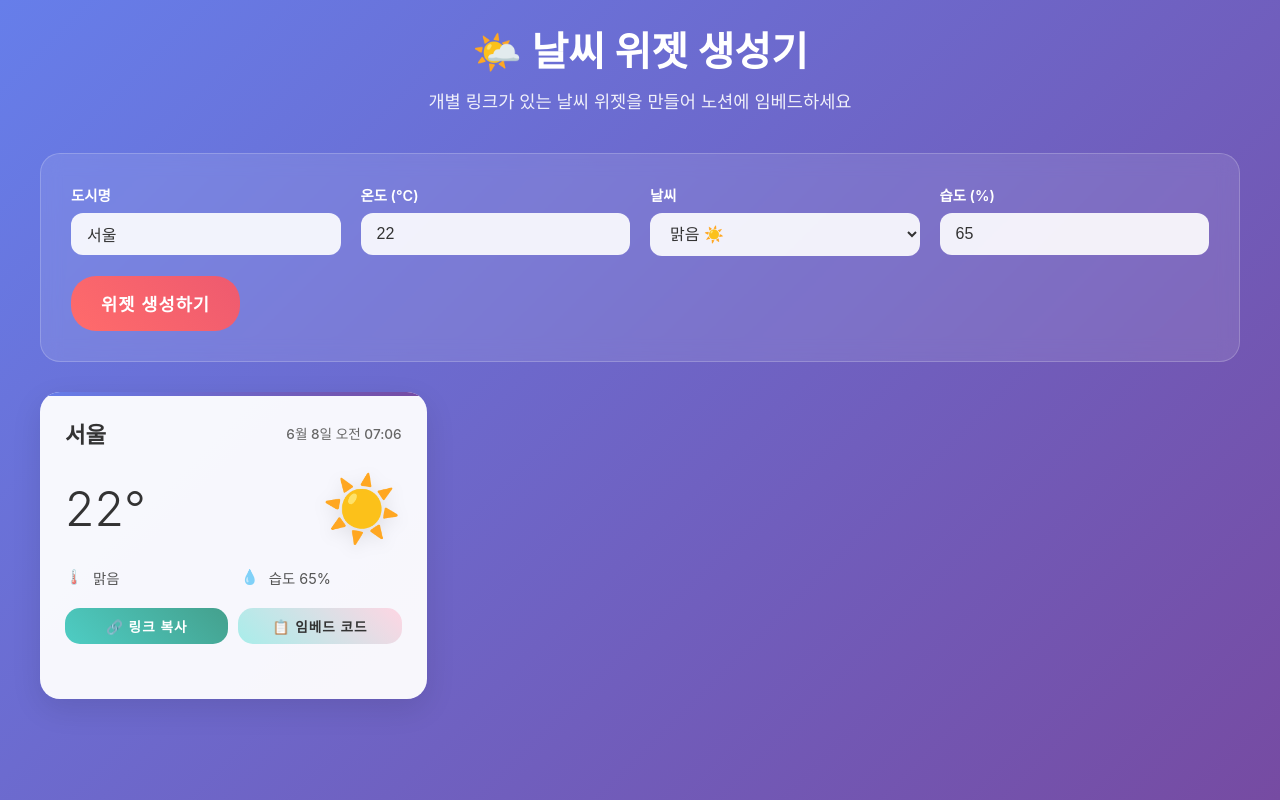
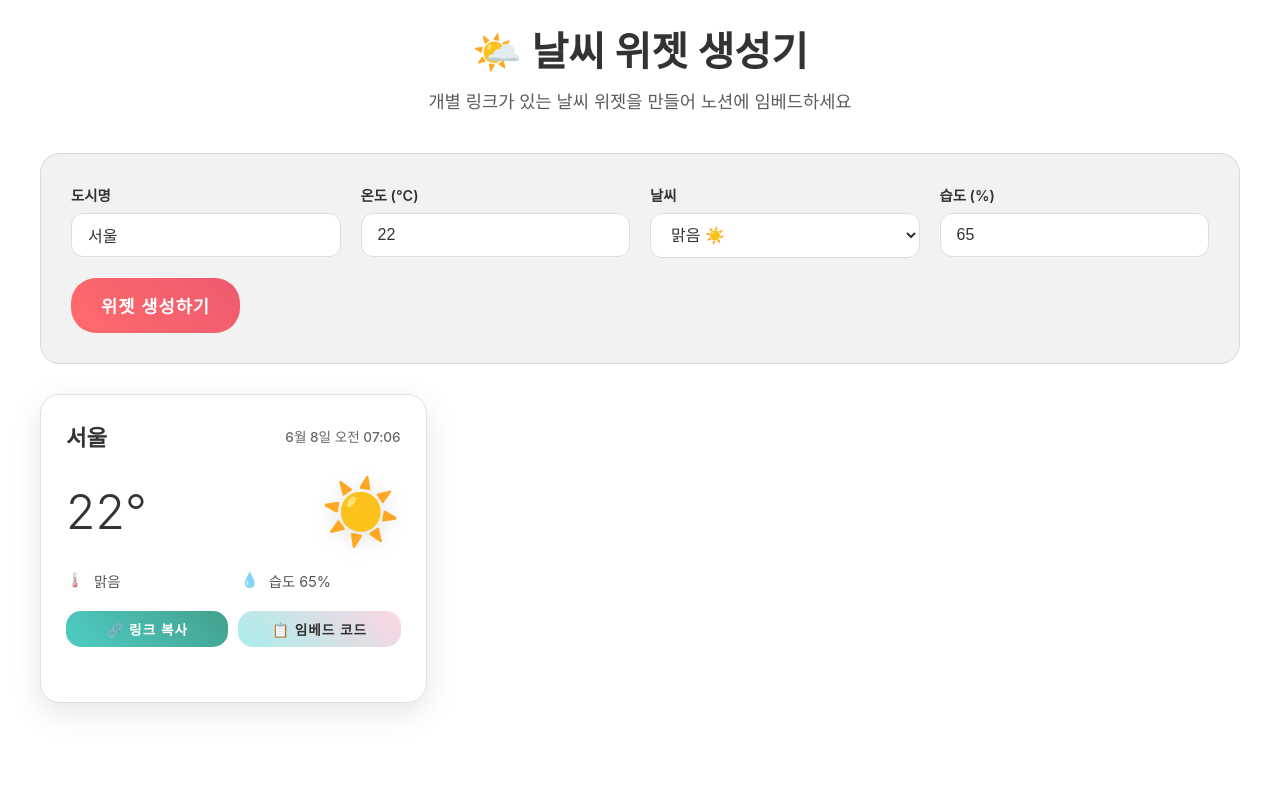
Before and after one commit to JJanga12/weather, a plain HTML site: page index.html in a window 1280 px wide. Drawn offline with Linux system fonts and the light colour scheme.

Commit message:
Update index.html

```diff
--- a/index.html
+++ b/index.html
@@ -13,7 +13,7 @@
 
         body {
             font-family: -apple-system, BlinkMacSystemFont, 'Segoe UI', Roboto, sans-serif;
-            background: linear-gradient(135deg, #667eea 0%, #764ba2 100%);
+            background: #ffffff;
             min-height: 100vh;
             padding: 20px;
         }
@@ -37,6 +37,7 @@
             position: relative;
             overflow: hidden;
             animation: slideIn 0.6s ease-out;
+            border: 1px solid #e0e0e0;
         }
 
         @keyframes slideIn {
@@ -57,7 +58,7 @@
             left: 0;
             right: 0;
             height: 4px;
-            background: linear-gradient(90deg, #667eea, #764ba2);
+            background: linear-gradient(90deg, #ffffff, #ffffff);
         }
 
         .widget-header {
@@ -124,7 +125,7 @@
             gap: 8px;
             font-size: 0.9rem;
             color: #555;
-            background: rgba(255, 255, 255, 0.5);
+            background: rgba(0, 0, 0, 0.05);
             padding: 10px;
             border-radius: 12px;
         }
@@ -149,7 +150,7 @@
 
         .header {
             text-align: center;
-            color: white;
+            color: #333;
             margin-bottom: 40px;
         }
 
@@ -161,17 +162,17 @@
 
         .header p {
             font-size: 1.1rem;
-            opacity: 0.9;
+            opacity: 0.8;
         }
 
         .controls {
-            background: rgba(255, 255, 255, 0.1);
+            background: rgba(0, 0, 0, 0.05);
             backdrop-filter: blur(10px);
-            border: 1px solid rgba(255, 255, 255, 0.2);
+            border: 1px solid rgba(0, 0, 0, 0.1);
             border-radius: 20px;
             padding: 30px;
             margin-bottom: 30px;
-            color: white;
+            color: #333;
         }
 
         .form-grid {
@@ -194,9 +195,9 @@
 
         .form-group input, .form-group select {
             padding: 12px 16px;
-            border: none;
+            border: 1px solid #ddd;
             border-radius: 12px;
-            background: rgba(255, 255, 255, 0.9);
+            background: #ffffff;
             font-size: 1rem;
             color: #333;
             transition: all 0.3s ease;
@@ -207,6 +208,7 @@
             background: white;
             transform: translateY(-2px);
             box-shadow: 0 8px 25px rgba(0, 0, 0, 0.1);
+            border-color: #667eea;
         }
 
         .btn {
@@ -239,13 +241,14 @@
         }
 
         .generator-widget {
-            background: rgba(255, 255, 255, 0.95);
+            background: #ffffff;
             border-radius: 20px;
             padding: 25px;
             box-shadow: 0 10px 30px rgba(0, 0, 0, 0.1);
             transition: all 0.3s ease;
             position: relative;
             overflow: hidden;
+            border: 1px solid #e0e0e0;
         }
 
         .generator-widget::before {
@@ -255,7 +258,7 @@
             left: 0;
             right: 0;
             height: 4px;
-            background: linear-gradient(90deg, #667eea, #764ba2);
+            background: linear-gradient(90deg, #ffffff, #ffffff);
         }
 
         .generator-widget:hover {
@@ -326,7 +329,7 @@
 
         .no-widgets {
             text-align: center;
-            color: rgba(255, 255, 255, 0.8);
+            color: rgba(0, 0, 0, 0.6);
             font-size: 1.2rem;
             margin-top: 50px;
         }
@@ -375,12 +378,12 @@
             display: none !important;
         }
 
-        /* 날씨별 배경 */
-        .weather-sunny { background: linear-gradient(135deg, #f6d365 0%, #fda085 100%); }
-        .weather-cloudy { background: linear-gradient(135deg, #a8edea 0%, #fed6e3 100%); }
-        .weather-rainy { background: linear-gradient(135deg, #667eea 0%, #764ba2 100%); }
-        .weather-snowy { background: linear-gradient(135deg, #e6ddd4 0%, #d5d4d0 100%); }
-        .weather-windy { background: linear-gradient(135deg, #89f7fe 0%, #66a6ff 100%); }
+        /* 날씨별 배경 - 모두 흰색으로 변경 */
+        .weather-sunny { background: #ffffff; }
+        .weather-cloudy { background: #ffffff; }
+        .weather-rainy { background: #ffffff; }
+        .weather-snowy { background: #ffffff; }
+        .weather-windy { background: #ffffff; }
 
         @media (max-width: 320px) {
             .weather-widget {
@@ -492,12 +495,13 @@
             windy: '바람'
         };
 
+        // 모든 날씨 배경을 흰색으로 변경
         const weatherGradients = {
-            sunny: 'linear-gradient(135deg, #f6d365 0%, #fda085 100%)',
-            cloudy: 'linear-gradient(135deg, #a8edea 0%, #fed6e3 100%)',
-            rainy: 'linear-gradient(135deg, #667eea 0%, #764ba2 100%)',
-            snowy: 'linear-gradient(135deg, #e6ddd4 0%, #d5d4d0 100%)',
-            windy: 'linear-gradient(135deg, #89f7fe 0%, #66a6ff 100%)'
+            sunny: '#ffffff',
+            cloudy: '#ffffff',
+            rainy: '#ffffff',
+            snowy: '#ffffff',
+            windy: '#ffffff'
         };
 
         function getUrlParams() {
@@ -547,7 +551,7 @@
             const weather = params.weather || 'sunny';
             const humidity = params.humidity || '65';
 
-            // 배경 그라디언트 변경
+            // 배경 그라디언트 변경 (모두 흰색)
             document.body.style.background = weatherGradients[weather];
             document.body.className = `weather-${weather}`;
 
```
